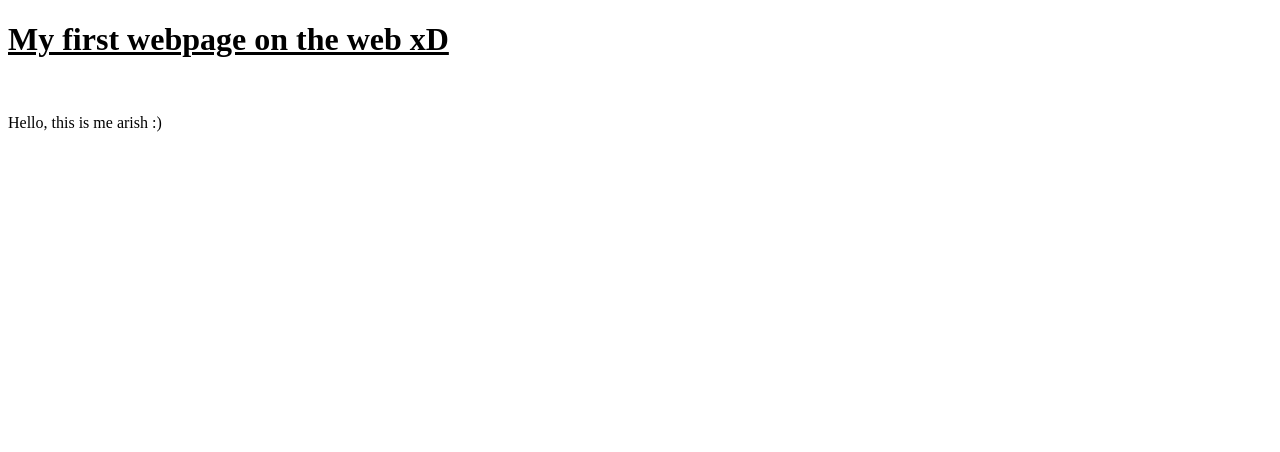
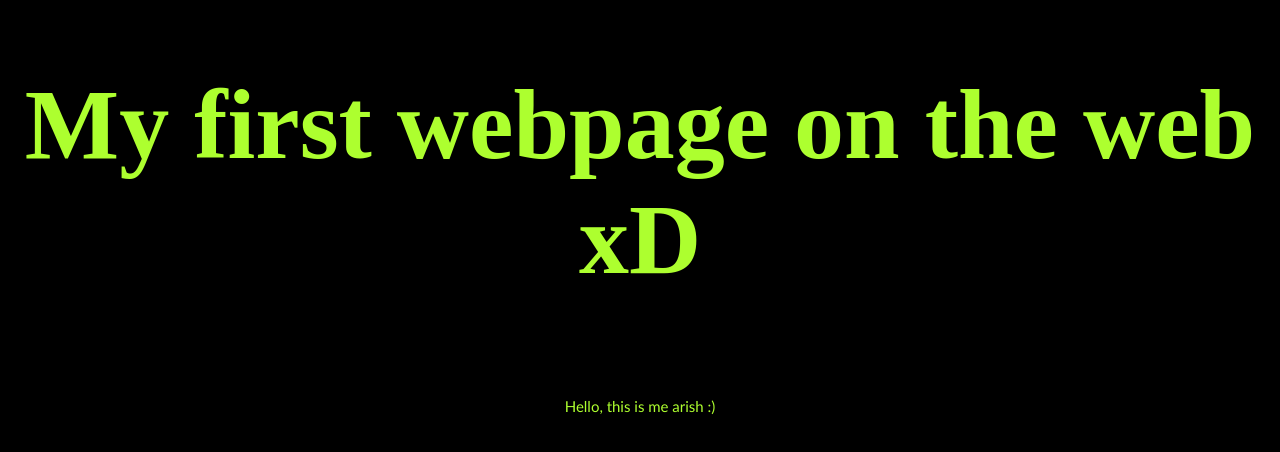
Before and after one commit to arish-8D/arish-8D.github.io, a plain HTML site: page index.html in a window 1280 px wide. Drawn offline with Linux system fonts and the light colour scheme.

Commit message:
update github pages

```diff
--- a/index.html
+++ b/index.html
@@ -1,12 +1,13 @@
 <!DOCTYPE html>
 <html>
     <head>
-        <title>know_arish.github.io</title>
+        <title>know arish</title>
+        <link href="style.css", rel="stylesheet" />
     </head>
 
-<body>
-    <h1><u>My first webpage on the web xD</u></h1>
+<body bgcolor="black">
+    <h1><center>My first webpage on the web xD</center></h1>
     <br>
-    <p>Hello, this is me arish :)</p>
+    <center><p>Hello, this is me arish :)</p></center>
 </body>
 </html>
--- /dev/null
+++ b/style.css
@@ -0,0 +1,13 @@
+p {
+    color: greenyellow;
+    font-family: 'Gill Sans', 'Gill Sans MT', Calibri, 'Trebuchet MS', sans-serif;
+    font-size: 15px;
+    position: right;
+}
+
+h1 {
+    font-family: 'hipster script pro';
+    font-weight: bold;
+    color: greenyellow;
+    font-size: 100px;
+}
```
